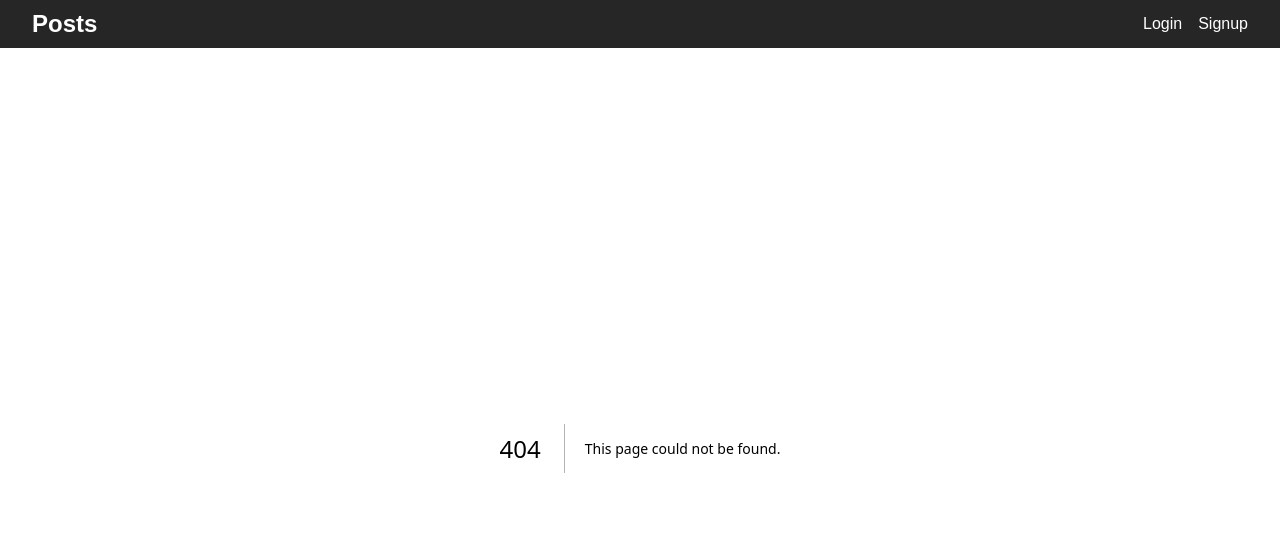
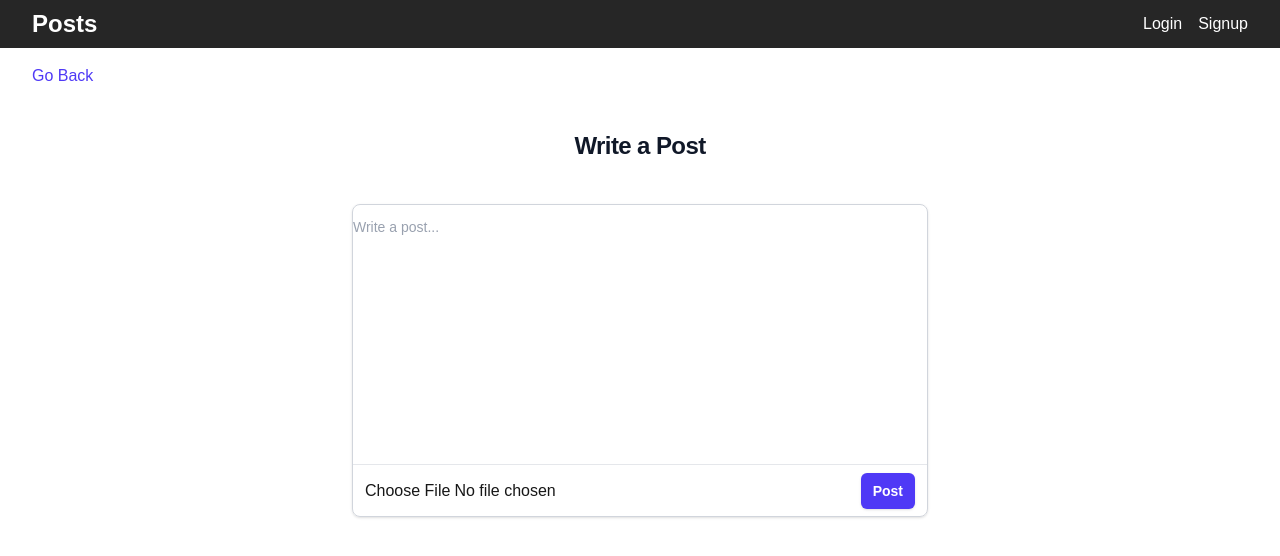
Before and after one commit to boy-johnny/Supabase-Tutorial, a Next.js app: page /posts/new in a window 1280 px wide. Before the commit this address had no page. Shown: the top 556 px of the page. Built offline with nearby package versions, Linux system fonts and the light colour scheme.

Commit message:
chore: fix the errors from TypeScript and NextJs

```diff
--- a/src/app/(auth)/login/page.tsx
+++ b/src/app/(auth)/login/page.tsx
@@ -1,28 +1,21 @@
-"use client";
+'use client';
 
-import { useState } from "react";
-import Link from "next/link";
-import Image from "next/image";
-import { ErrorMessage } from "@/app/_components";
+import { useState } from 'react';
+import Link from 'next/link';
+import Image from 'next/image';
+import { ErrorMessage } from '@/app/_components';
 
 export default function Login() {
-    const [email, setEmail] = useState("");
-    const [password, setPassword] = useState("");
-    const [error] = useState("");
+  const [email, setEmail] = useState('');
+  const [password, setPassword] = useState('');
+  const [error] = useState('');
 
   return (
     <>
       <div className="flex min-h-full flex-1 flex-col justify-center px-6 py-12 lg:px-8">
         <div className="sm:mx-auto sm:w-full sm:max-w-sm">
-            <Image
-                className="mx-auto h-10 w-auto"
-                src="logo.png"
-                alt="GOODA"
-                width={100}
-                height={100}
-                priority
-            />
-            <h2 className="mt-10 text-center text-2xl font-bold leading-9 tracking-tight text-gray-900">
+          <Image className="mx-auto h-10 w-auto" src="/logo.png" alt="GOODA" width={100} height={100} priority />
+          <h2 className="mt-10 text-center text-2xl font-bold leading-9 tracking-tight text-neutral-100 ">
             Sign in to your account
           </h2>
         </div>
@@ -30,10 +23,7 @@ return (
         <div className="mt-10 sm:mx-auto sm:w-full sm:max-w-sm">
           <form className="space-y-6">
             <div>
-                    <label
-                        htmlFor="email"
-                        className="block text-sm font-medium leading-6 text-gray-900"
-                    >
+              <label htmlFor="email" className="block text-sm font-medium leading-6 text-neutral-100">
                 Email address
               </label>
               <div className="mt-2">
@@ -52,10 +42,7 @@ return (
 
             <div>
               <div className="flex items-center justify-between">
-                        <label
-                            htmlFor="password"
-                            className="block text-sm font-medium leading-6 text-gray-900"
-                        >
+                <label htmlFor="password" className="block text-sm font-medium leading-6 text-neutral-100">
                   Password
                 </label>
               </div>
@@ -68,7 +55,7 @@ return (
                   type="password"
                   autoComplete="current-password"
                   required
-                            className="block w-full rounded-md border-0 py-1.5 text-gray-900 shadow-sm ring-1 ring-inset ring-gray-300 placeholder:text-gray-400 focus:ring-2 focus:ring-inset focus:ring-indigo-600 sm:text-sm sm:leading-6"
+                  className="block w-full rounded-md border-0 py-1.5 text-neutral-100 shadow-sm ring-1 ring-inset ring-gray-300 placeholder:text-gray-400 focus:ring-2 focus:ring-inset focus:ring-indigo-600 sm:text-sm sm:leading-6"
                 />
               </div>
             </div>
@@ -76,7 +63,7 @@ return (
             <div>
               <button
                 type="button"
-                        className="flex w-full justify-center rounded-md bg-indigo-600 px-3 py-1.5 text-sm font-semibold leading-6 text-white shadow-sm hover:bg-indigo-500 focus-visible:outline focus-visible:outline-2 focus-visible:outline-offset-2 focus-visible:outline-indigo-600"
+                className="flex w-full justify-center rounded-md bg-indigo-600 px-3 py-1.5 text-sm font-semibold leading-6 text-white shadow-sm hover:bg-indigo-500 focus-visible:outline-2 focus-visible:outline-offset-2 focus-visible:outline-indigo-600"
                 onClick={() => {}}
               >
                 Sign in
@@ -84,18 +71,14 @@ return (
             </div>
             <ErrorMessage error={error} />
           </form>
-            <p className="mt-10 text-center text-sm text-gray-500">
-                Not a member?{" "}
-                <Link
-                    href={"/signup"}
-                    className="font-semibold leading-6 text-indigo-600 hover:text-indigo-500"
-                >
+          <p className="mt-10 text-center text-sm text-neutral-100">
+            Not a member?{' '}
+            <Link href={'/signup'} className="font-semibold leading-6 text-indigo-600 hover:text-indigo-500">
               Sign Up
             </Link>
           </p>
         </div>
       </div>
     </>
-)
-
+  );
 }
--- a/src/app/(auth)/signup/page.tsx
+++ b/src/app/(auth)/signup/page.tsx
@@ -1,39 +1,27 @@
-"use client";
+'use client';
 
-import { useState } from "react";
-import Link from "next/link";
-import Image from "next/image";
-import { ErrorMessage } from "@/app/_components";
+import { useState } from 'react';
+import Link from 'next/link';
+import Image from 'next/image';
+import { ErrorMessage } from '@/app/_components';
 
 export default function Signup() {
-    const [email, setEmail] = useState("");
-    const [password, setPassword] = useState("");
-    const [error] = useState("");
+  const [email, setEmail] = useState('');
+  const [password, setPassword] = useState('');
+  const [error] = useState('');
 
   return (
     <>
       <div className="flex min-h-full flex-1 flex-col justify-center px-6 py-12 lg:px-8">
         <div className="sm:mx-auto sm:w-full sm:max-w-sm">
-                <Image
-                    className="mx-auto h-10 w-auto"
-                    src="logo.png"
-                    alt="GOODA"
-                    width={100}
-                    height={100}
-                    priority
-                />
-                <h2 className="mt-10 text-center text-2xl font-bold leading-9 tracking-tight text-gray-900">
-                    Sign Up!
-                </h2>
+          <Image className="mx-auto h-10 w-auto" src="/logo.png" alt="GOODA" width={100} height={100} priority />
+          <h2 className="mt-10 text-center text-2xl font-bold leading-9 tracking-tight text-neutral-100">Sign Up!</h2>
         </div>
 
         <div className="mt-10 sm:mx-auto sm:w-full sm:max-w-sm">
           <form className="space-y-6">
             <div>
-                        <label
-                            htmlFor="email"
-                            className="block text-sm font-medium leading-6 text-gray-900"
-                        >
+              <label htmlFor="email" className="block text-sm font-medium leading-6 text-neutral-100">
                 Email address
               </label>
               <div className="mt-2">
@@ -52,10 +40,7 @@ export default function Signup() {
 
             <div>
               <div className="flex items-center justify-between">
-                            <label
-                                htmlFor="password"
-                                className="block text-sm font-medium leading-6 text-gray-900"
-                            >
+                <label htmlFor="password" className="block text-sm font-medium leading-6 text-neutral-100">
                   Password
                 </label>
               </div>
@@ -76,7 +61,7 @@ export default function Signup() {
             <div>
               <button
                 type="button"
-                            className="flex w-full justify-center rounded-md bg-indigo-600 px-3 py-1.5 text-sm font-semibold leading-6 text-white shadow-sm hover:bg-indigo-500 focus-visible:outline focus-visible:outline-2 focus-visible:outline-offset-2 focus-visible:outline-indigo-600"
+                className="flex w-full justify-center rounded-md bg-indigo-600 px-3 py-1.5 text-sm font-semibold leading-6 text-white shadow-sm hover:bg-indigo-500 focus-visible:outline-2 focus-visible:outline-offset-2 focus-visible:outline-indigo-600"
                 onClick={() => {}}
               >
                 Sign Up
@@ -84,18 +69,14 @@ export default function Signup() {
             </div>
             <ErrorMessage error={error} />
           </form>
-                <p className="mt-10 text-center text-sm text-gray-500">
-                    Already a member?{" "}
-                    <Link
-                        href={"/login"}
-                        className="font-semibold leading-6 text-indigo-600 hover:text-indigo-500"
-                    >
+          <p className="mt-10 text-center text-sm text-neutral-100">
+            Already a member?{' '}
+            <Link href={'/login'} className="font-semibold leading-6 text-indigo-600 hover:text-indigo-500">
               Login
             </Link>
           </p>
         </div>
       </div>
     </>
-    )
-
+  );
 }
--- a/src/app/_components/ErrorMessage.tsx
+++ b/src/app/_components/ErrorMessage.tsx
@@ -4,7 +4,7 @@ export const ErrorMessage = ({error}: {error: string}) => {
 return (
     error ? <div className="rounded-md bg-red-50 p-4">
     <div className="flex">
-        <div className="flex-shrink-0">
+        <div className="shrink-0">
             <TiDelete className="h-5 w-5 text-red-400" />
         </div>
         <div className="ml-3">
--- a/src/app/page.tsx
+++ b/src/app/page.tsx
@@ -1,3 +1,9 @@
+import Link from 'next/link';
+
 export default function Home() {
-  return <div>Hello World</div>;
+  return (
+    <>
+      <h1 className="text-4xl font-bold text-center mt-10">Supabase Udemy Tutorial</h1>
+    </>
+  );
 }
--- /dev/null
+++ b/src/app/posts/new/page.tsx
@@ -0,0 +1,79 @@
+"use client";
+
+import Link from "next/link";
+import { useState } from "react";
+import { ErrorMessage } from "@/app/_components";
+
+
+export default function NewPost() {
+    const [content, setContent] = useState("");
+    const [file, setFile] = useState<File | null>(null);
+    const [error, setError] = useState(null);
+
+    return (
+        <div>
+            <div className={"mt-4 flex flex-row ml-8"}>
+                <Link href={"/posts"} className={"text-indigo-600"}>
+                    Go Back
+                </Link>
+            </div>
+            <div>
+                <h2 className="mt-10 text-center text-2xl font-bold leading-9 tracking-tight text-gray-900">
+                    Write a Post
+                </h2>
+                <div className="mt-10 sm:mx-auto sm:w-full sm:max-w-xl">
+                    <form className="relative mb-5">
+                        <div className="overflow-hidden rounded-lg border border-gray-300 shadow-sm focus-within:border-indigo-500 focus-within:ring-1 focus-within:ring-indigo-500">
+                            <label htmlFor="description" className="sr-only">
+                                Post
+                            </label>
+                            <textarea
+                                onChange={(e) => setContent(e.target.value)}
+                                rows={2}
+                                name="content"
+                                id="content"
+                                className="h-60 pt-2.5 block w-full resize-none border-0 py-0 text-gray-900 placeholder:text-gray-400 focus:ring-0 sm:text-sm sm:leading-6"
+                                placeholder="Write a post..."
+                                defaultValue={""}
+                            />
+
+                            {/* Spacer element to match the height of the toolbar */}
+                            <div aria-hidden="true">
+                                <div className="py-2">
+                                    <div className="h-9" />
+                                </div>
+                                <div className="h-px" />
+                                <div className="py-2">
+                                    <div className="py-px">{/*<div className="h-9" />*/}</div>
+                                </div>
+                            </div>
+                        </div>
+
+                        <div className="absolute inset-x-px bottom-0">
+                            <div className="flex items-center justify-between space-x-3 border-t border-gray-200 px-2 py-2 sm:px-3">
+                                <input
+                                    onChange={(e) => setFile(e.target.files?.[0] ?? null)}
+                                    className=""
+                                    id="picture"
+                                    name="picture"
+                                    type="file"
+                                />
+                                <div className="shrink-0">
+                                    <button
+                                        onClick={() => {}}
+                                        type="button"
+                                        className="inline-flex items-center rounded-md bg-indigo-600 px-3 py-2 text-sm font-semibold text-white shadow-sm hover:bg-indigo-500 focus-visible:outline focus-visible:outline-2 focus-visible:outline-offset-2 focus-visible:outline-indigo-600"
+                                    >
+                                        Post
+                                    </button>
+                                </div>
+                            </div>
+                        </div>
+
+                    </form>
+                    <ErrorMessage error={error || ""} />
+                </div>
+            </div>
+        </div>
+    );
+}
--- /dev/null
+++ b/src/app/posts/page.tsx
@@ -0,0 +1,85 @@
+"use client";
+
+import { useState } from "react";
+import Link from "next/link";
+import Image from "next/image";
+import { ErrorMessage } from "@/app/_components";
+
+interface Post {
+    id: string;
+    user_data: {
+        email: string;
+    };
+    created_at: string;
+    content: string;
+    image_id: string | null;
+    user_id: string;
+}
+
+export default function Posts() {
+    const [posts, setPosts] = useState<Post[]>([]);
+    const [userId, setUserId] = useState<string | null>(null);
+    const [error, setError] = useState<string | null>(null);
+
+    return (
+        <div>
+            <div className={"mt-4 flex flex-row justify-end mr-8"}>
+                <button onClick={() => {}} className={"text-indigo-600"}>
+                    Logout
+                </button>
+            </div>
+            <div className="mt-8 mx-auto max-w-7xl px-4 sm:px-6 lg:px-8">
+                <div className="mx-auto max-w-3xl">
+                    <div>
+                        <div className="md:flex md:items-center md:justify-between mb-3">
+                            <div className="min-w-0 flex-1">
+                                <h2 className="text-2xl font-bold leading-7 text-gray-900 sm:truncate sm:text-3xl sm:tracking-tight">
+                                    Posts
+                                </h2>
+                            </div>
+                            <div className="mt-4 flex md:ml-4 md:mt-0">
+                                <button
+                                    type="button"
+                                    className="ml-3 inline-flex items-center rounded-md bg-indigo-600 px-3 py-2 text-sm font-semibold text-white shadow-sm hover:bg-indigo-700 focus-visible:outline-2 focus-visible:outline-offset-2 focus-visible:outline-indigo-600"
+                                >
+                                    <Link href={"/new-post"}>New Post</Link>
+                                </button>
+                            </div>
+                        </div>
+
+                        <ErrorMessage error={error || ""} />
+
+                        <ul role="list" className="divide-y divide-gray-200">
+                            {posts.map((post) => {
+                                const imageUrl = "";
+                                return (
+                                    <li key={post.id} className="py-4">
+                                        <h4 className={"mb-4"}>
+                                            {post.user_data.email}
+                                            <span className={"text-gray-500"}>
+                                                {" "}
+                                                - {new Date(post.created_at).toLocaleString()}
+                                            </span>
+                                        </h4>
+                                        <p className={"mb-2"}>{post.content}</p>
+                                        {post.image_id && imageUrl ? (
+                                            <Image src={imageUrl} alt="Post image" width={800} height={600} className={"w-full"} />
+                                        ) : null}
+                                        {userId === post.user_id ? (
+                                            <button
+                                                onClick={() => {}}
+                                                className={"text-red-500"}
+                                            >
+                                                Delete
+                                            </button>
+                                        ) : null}
+                                    </li>
+                                );
+                            })}
+                        </ul>
+                    </div>
+                </div>
+            </div>
+        </div>
+    );
+};
```
Lines whose indentation alone changed are shown as unchanged.
